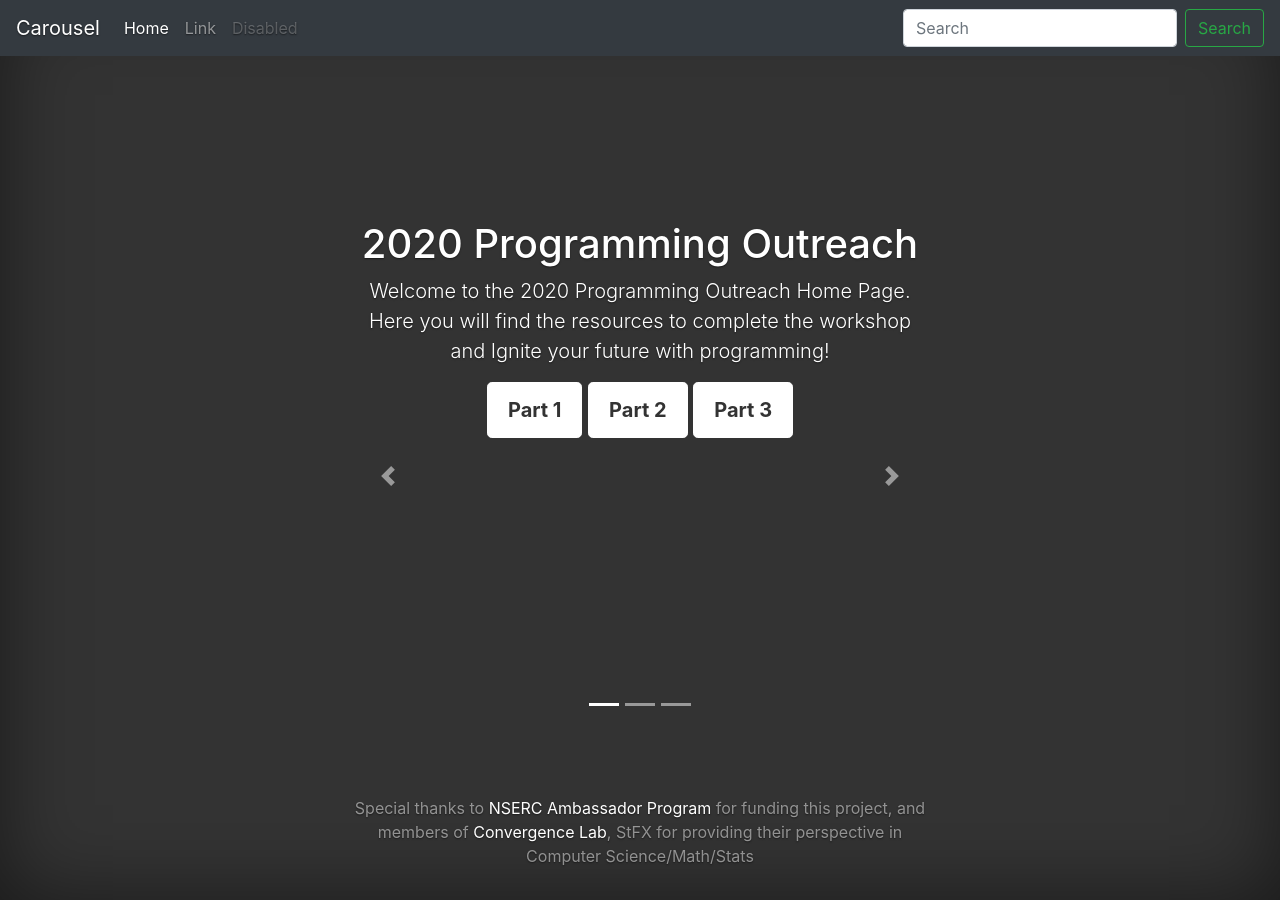
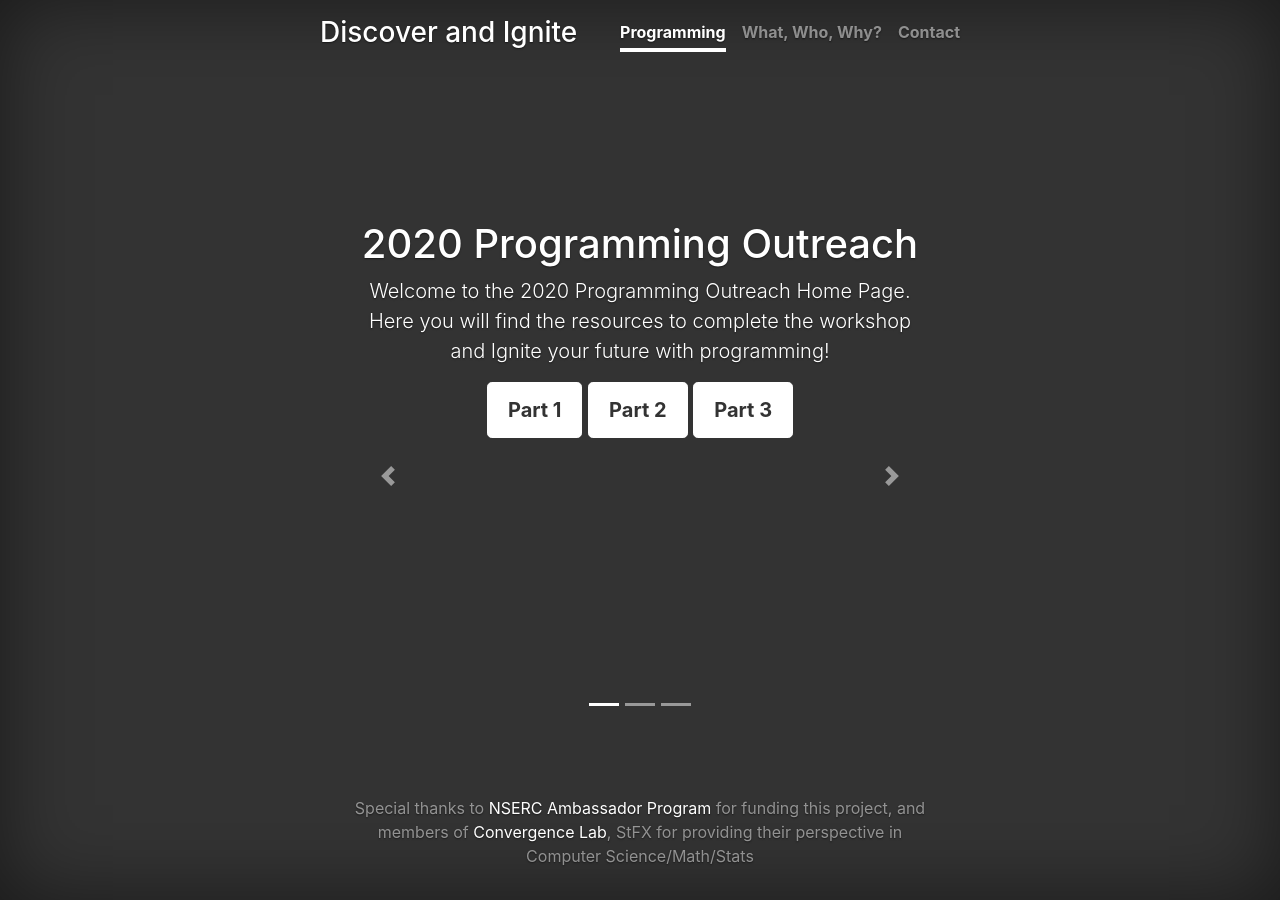
Before and after one commit to 2020-Programming-Outreach/Discover-and-Ignite, a Jekyll site: the page built from index.html, in a window 1280 px wide. Built offline with Jekyll 4.4.1, drawn with Linux system fonts in a browser that asks for light colours.

Commit message:
remove nav

```diff
--- a/index.html
+++ b/index.html
@@ -2,31 +2,6 @@
 layout: default
 title: Programming
 ---
-<nav class="navbar navbar-expand-md navbar-dark fixed-top bg-dark">
-  <a class="navbar-brand" href="#">Carousel</a>
-  <button class="navbar-toggler" type="button" data-toggle="collapse" data-target="#navbarCollapse" aria-controls="navbarCollapse" aria-expanded="false" aria-label="Toggle navigation">
-    <span class="navbar-toggler-icon"></span>
-  </button>
-  <div class="collapse navbar-collapse" id="navbarCollapse">
-    <ul class="navbar-nav mr-auto">
-      <li class="nav-item active">
-        <a class="nav-link" href="#">Home <span class="sr-only">(current)</span></a>
-      </li>
-      <li class="nav-item">
-        <a class="nav-link" href="#">Link</a>
-      </li>
-      <li class="nav-item">
-        <a class="nav-link disabled" href="#" tabindex="-1" aria-disabled="true">Disabled</a>
-      </li>
-    </ul>
-    <form class="form-inline mt-2 mt-md-0">
-      <input class="form-control mr-sm-2" type="text" placeholder="Search" aria-label="Search">
-      <button class="btn btn-outline-success my-2 my-sm-0" type="submit">Search</button>
-    </form>
-  </div>
-</nav>
-</header>
-
 <main role="main">
 
 <div id="myCarousel" class="carousel slide" data-ride="carousel">
```
